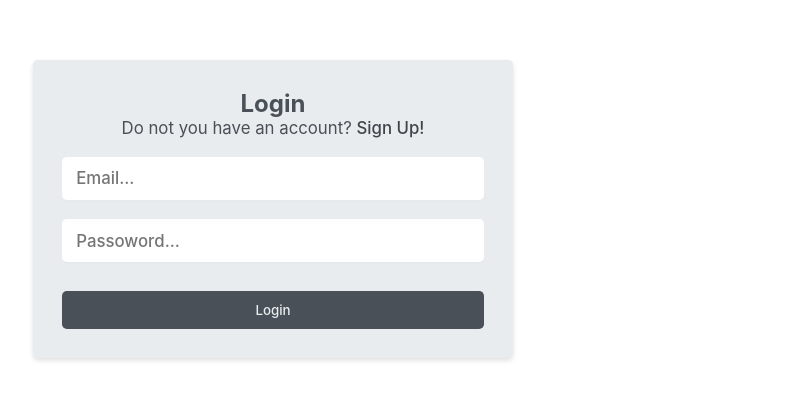
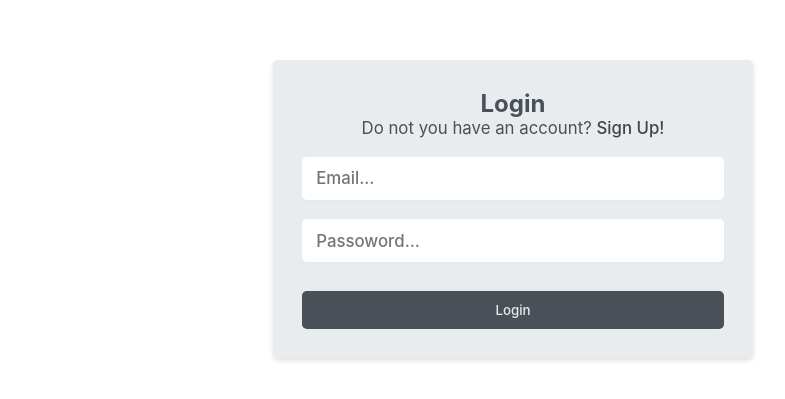
Before and after one commit to bryanmaraujo544/kanban-app, a React (Create React App) app: page /login in a window 1280 px wide. Shown: the part 191-590 px from the top of the page, without its empty margins (127-912 px from the left). Built offline with nearby package versions, Linux system fonts and the light colour scheme.

Commit message:
fix: fixing the overflow of the header

```diff
--- a/src/pages/MyBoard/Header/styles.ts
+++ b/src/pages/MyBoard/Header/styles.ts
@@ -14,7 +14,6 @@ export const Container = styled.header<ContainerProps>`
   display: flex;
   justify-content: space-between;
   align-items: center;
-  overflow: hidden;
 
   .user-infos {
     display: flex;
--- a/src/styles/global.ts
+++ b/src/styles/global.ts
@@ -8,11 +8,6 @@ const global = createGlobalStyle`
     font-family: -apple-system, BlinkMacSystemFont, 'Segoe UI', Roboto, Oxygen, Ubuntu, Cantarell, 'Open Sans', 'Helvetica Neue', sans-serif;
   }
 
-  body {
-    width: 100%;
-    max-width: 100vh;
-    overflow: hidden;
-  }
 
   html {
     font-size: 62.5%;
```
